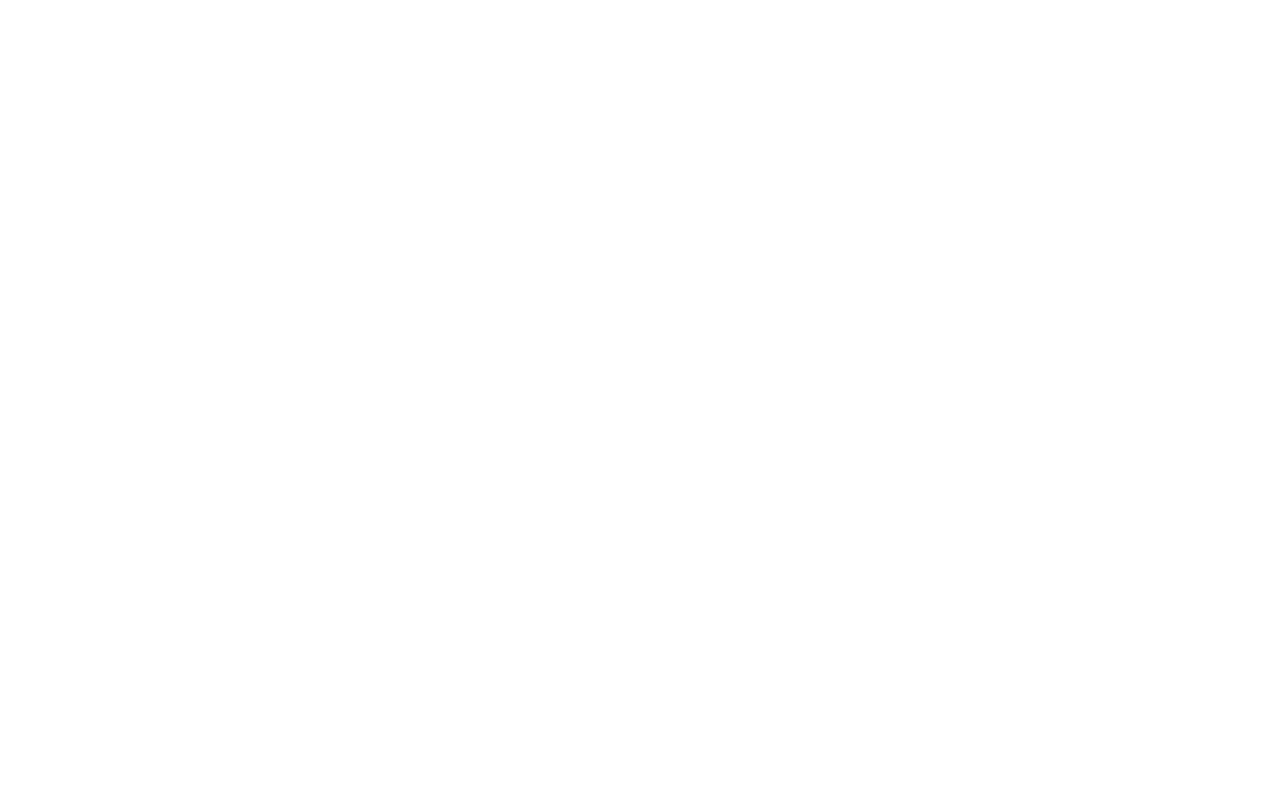
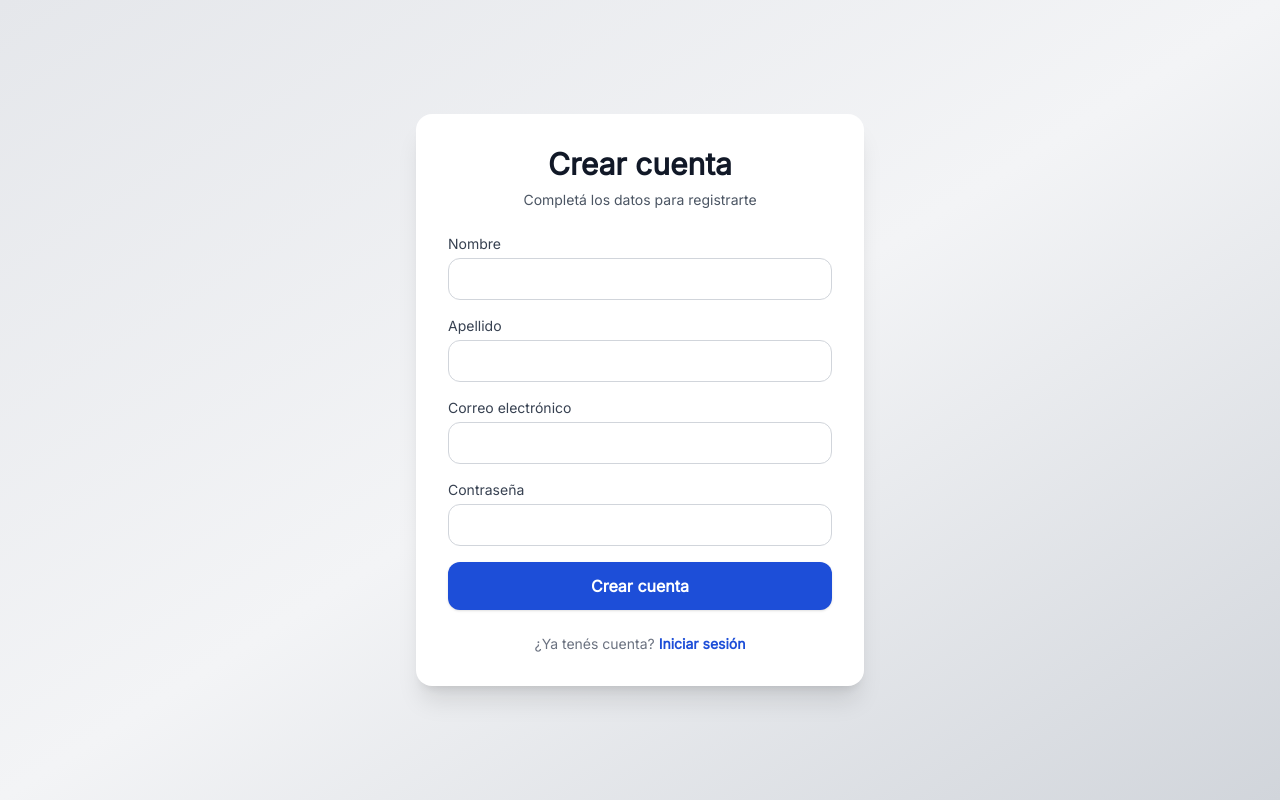
Before and after one commit to ramitagram/hotel-web, a React (Create React App) app: page /registro in a window 1280 px wide. Before the commit this address had no page. Built offline with nearby package versions, Linux system fonts and the light colour scheme.

Commit message:
Registro nueva cuenta

```diff
--- a/src/App.js
+++ b/src/App.js
@@ -3,13 +3,22 @@
 import AdminLayout from "./pages/admin/AdminLayout";
 import OperatorLayout from "./pages/operator/OperatorLayout";
 import MapaHabitaciones from "./pages/operator/MapaHabitaciones";
+import Registro from "./pages/Registro"; // 👈 Asegurate que esta ruta sea correcta
 
 function App() {
   return (
     <Router>
       <Routes>
+        {/* Página de Login */}
         <Route path="/" element={<Login />} />
+
+        {/* Página de Registro */}
+        <Route path="/registro" element={<Registro />} />
+
+        {/* Panel del Administrador */}
         <Route path="/admin/*" element={<AdminLayout />} />
+
+        {/* Panel del Operador */}
         <Route path="/operator/*" element={<OperatorLayout />}>
           <Route path="mapa" element={<MapaHabitaciones />} />
         </Route>
--- a/src/pages/Login.jsx
+++ b/src/pages/Login.jsx
@@ -95,6 +95,16 @@
             </div>
           </div>
 
+          <div className="text-center text-sm mt-1">
+            <span className="text-gray-600">¿No tenés cuenta?</span>{" "}
+            <a
+              href="/registro"
+              className="font-semibold text-blue-700 hover:underline"
+            >
+              Crear una nueva cuenta
+            </a>
+          </div>
+
           {/* Botón ingresar */}
           <button
             type="submit"
--- /dev/null
+++ b/src/pages/Registro.jsx
@@ -0,0 +1,100 @@
+import React, { useState } from "react";
+
+export default function Registro() {
+  const [nombre, setNombre] = useState("");
+  const [apellido, setApellido] = useState("");
+  const [email, setEmail] = useState("");
+  const [pass, setPass] = useState("");
+
+  const handleSubmit = (e) => {
+    e.preventDefault();
+    alert(`Cuenta creada para ${nombre} ${apellido}`);
+  };
+
+  return (
+    <div className="min-h-screen flex items-center justify-center bg-gradient-to-br from-gray-200 via-gray-100 to-gray-300 p-6">
+      <div className="w-full max-w-md bg-white rounded-2xl shadow-xl p-8 transition hover:shadow-2xl">
+        <div className="text-center mb-6">
+          <h1 className="text-3xl font-bold text-gray-900">Crear cuenta</h1>
+          <p className="mt-2 text-gray-600 text-sm">
+            Completá los datos para registrarte
+          </p>
+        </div>
+
+        <form onSubmit={handleSubmit} className="space-y-4">
+          {/* Campos */}
+          <div>
+            <label className="block text-sm font-medium text-gray-700 mb-1">
+              Nombre
+            </label>
+            <input
+              type="text"
+              value={nombre}
+              onChange={(e) => setNombre(e.target.value)}
+              required
+              className="w-full px-4 py-2 border border-gray-300 rounded-xl focus:ring-2 focus:ring-blue-700 focus:border-blue-700 transition"
+            />
+          </div>
+
+          <div>
+            <label className="block text-sm font-medium text-gray-700 mb-1">
+              Apellido
+            </label>
+            <input
+              type="text"
+              value={apellido}
+              onChange={(e) => setApellido(e.target.value)}
+              required
+              className="w-full px-4 py-2 border border-gray-300 rounded-xl focus:ring-2 focus:ring-blue-700 focus:border-blue-700 transition"
+            />
+          </div>
+
+          <div>
+            <label className="block text-sm font-medium text-gray-700 mb-1">
+              Correo electrónico
+            </label>
+            <input
+              type="email"
+              value={email}
+              onChange={(e) => setEmail(e.target.value)}
+              required
+              className="w-full px-4 py-2 border border-gray-300 rounded-xl focus:ring-2 focus:ring-blue-700 focus:border-blue-700 transition"
+            />
+          </div>
+
+          <div>
+            <label className="block text-sm font-medium text-gray-700 mb-1">
+              Contraseña
+            </label>
+            <input
+              type="password"
+              value={pass}
+              onChange={(e) => setPass(e.target.value)}
+              required
+              className="w-full px-4 py-2 border border-gray-300 rounded-xl focus:ring-2 focus:ring-blue-700 focus:border-blue-700 transition"
+            />
+          </div>
+
+          <button
+            type="submit"
+            className="w-full py-3 rounded-xl bg-blue-700 text-white font-semibold shadow hover:bg-blue-600 hover:shadow-lg hover:-translate-y-0.5 active:translate-y-0 transition"
+          >
+            Crear cuenta
+          </button>
+        </form>
+
+        <div className="mt-6 text-center text-sm text-gray-500">
+          <p>
+            ¿Ya tenés cuenta?{" "}
+            <a
+              href="/"
+              className="font-semibold text-blue-700 hover:underline"
+            >
+              Iniciar sesión
+            </a>
+          </p>
+        </div>
+      </div>
+    </div>
+  );
+}
```
